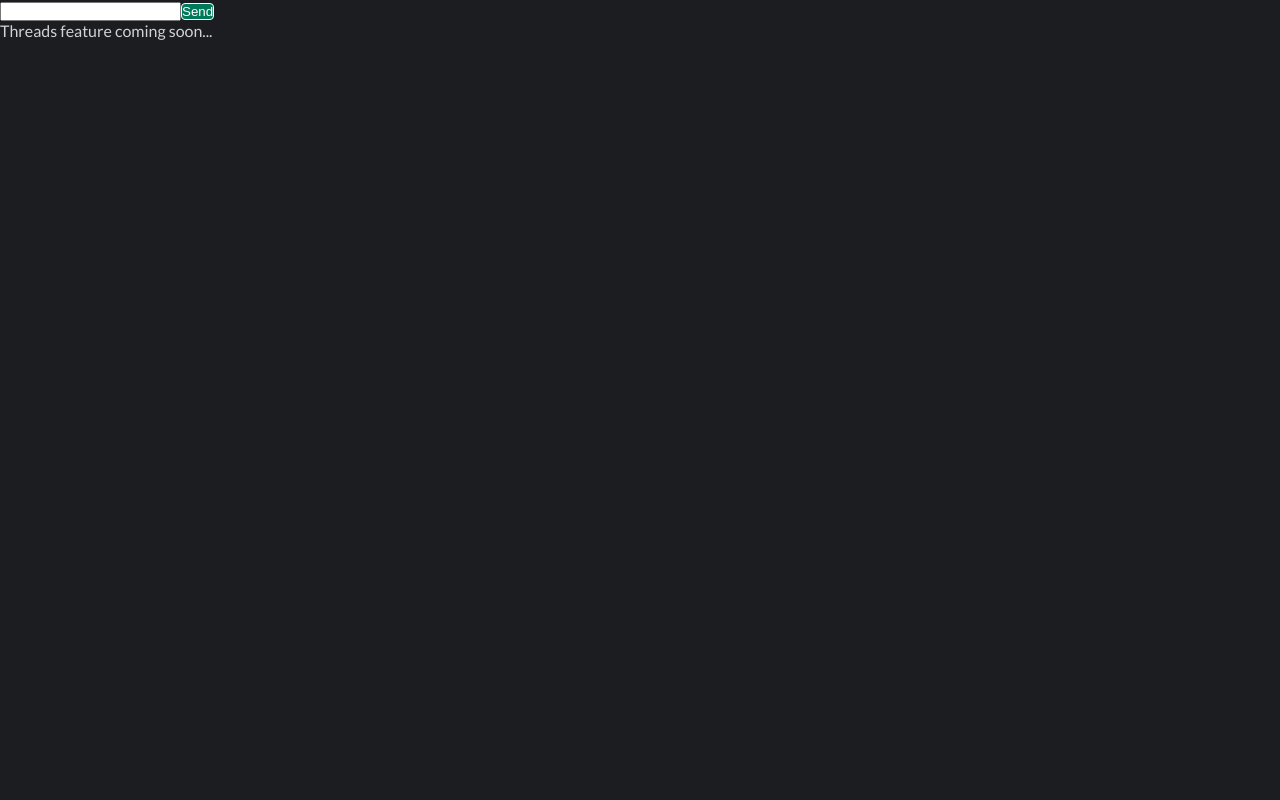
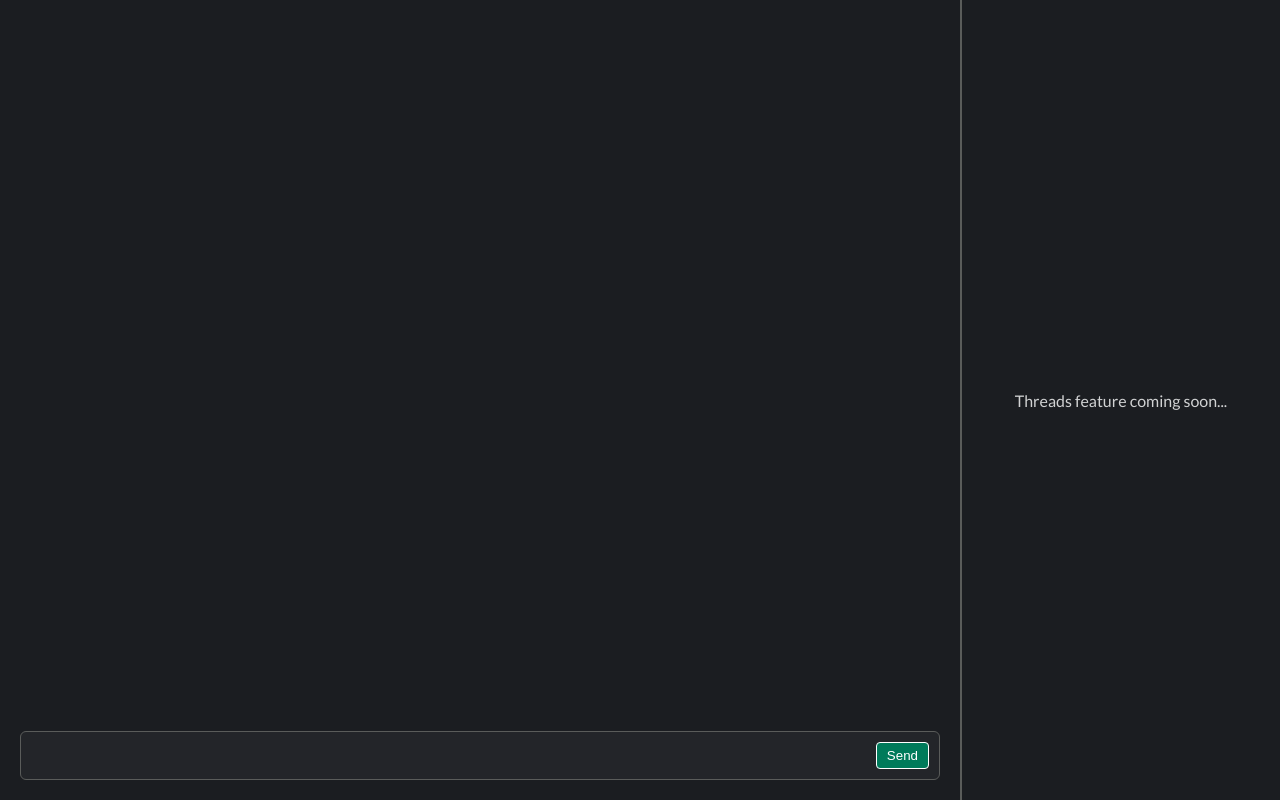
Before and after one commit to shosukenoma/slack-note-v2, a React (Vite) app: page / in a window 1280 px wide. Built offline with nearby package versions, Linux system fonts and the light colour scheme.

Commit message:
Style input box

```diff
--- a/src/App.css
+++ b/src/App.css
@@ -1,10 +1,49 @@
-.post-list {
-  list-style: none;
+.app-container {
+  max-width: 160rem;
+  height: 100vh;
+  margin: 0 auto;
+  display: grid;
+  grid-template-columns: 3fr 1fr;
+}
+
+.feed-container {
+  display: grid;
+  grid-template-rows: 1fr auto;
+}
+
+.input-container {
+  background-color: #232529;
+  padding: 1rem;
+  margin: 2rem;
+  border: 1px solid #5A5C5A;
+  border-radius: 6px;
+  display: flex;
+  gap: 1rem;
+}
+
+.input-box {
+  width: 100%;
+  background-color: inherit;
+  color: inherit;
+  outline: none;
+  border: none;
 }
 
 .btn--send {
   background-color: #007A5A;
-  color: white;
+  color: #fff;
   border: 1px solid #fff;
   border-radius: 4px;
+  padding: .5rem 1rem;
 }
+
+.thread-container {
+  border-left: solid 2px #5A5C5A;
+  display: grid;
+  justify-content: center;
+  align-items: center;
+}
+
+.post-list {
+  list-style: none;
+}
```
